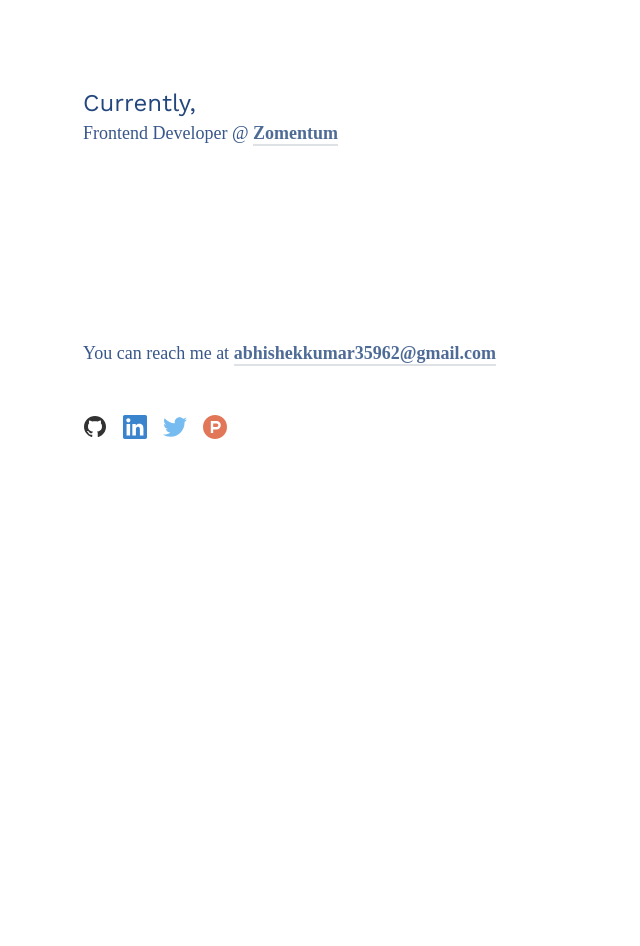
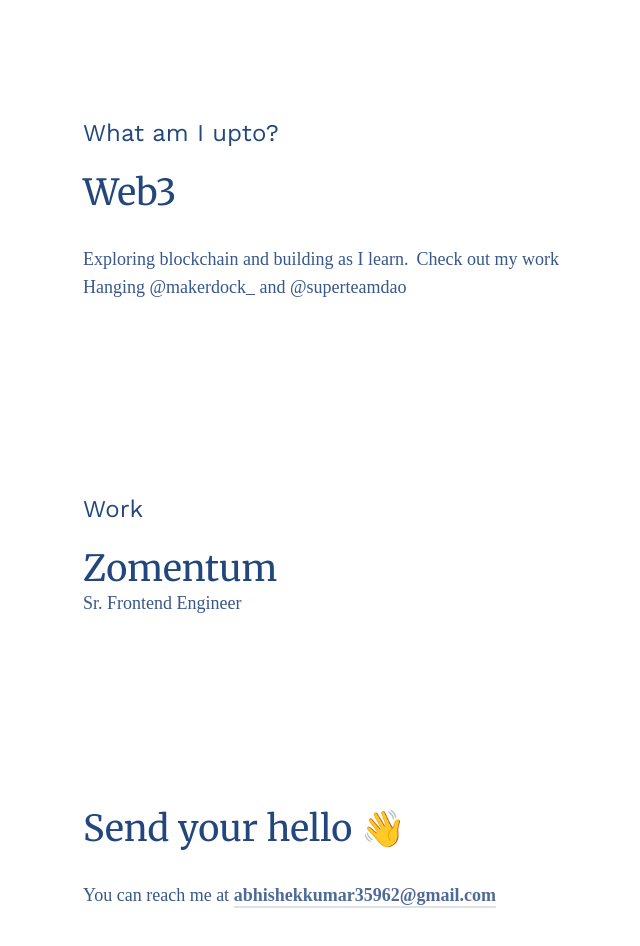
Before and after one commit to Abhikumar98/portfolio-2.0, a Next.js app: page / in a window 1280 px wide. Shown: the part 780-1726 px from the top of the page, without its empty margins (141-781 px from the left). Before the commit the page ends 1369 px from the top, so only its background shows below. Built offline with nearby package versions, Linux system fonts and the light colour scheme; a web font is replaced by a local one.

Commit message:
fix: minor layout + content

```diff
--- a/src/components/Link/index.tsx
+++ b/src/components/Link/index.tsx
@@ -1,11 +1,14 @@
+import Link from 'next/link';
 import React, { FC } from 'react';
 
-const Link: FC<{
+const ExternalLink: FC<{
 	url: string;
 	children: React.ReactNode;
 	className?: string;
 	hideUnderline?: boolean;
-}> = ({ children, url, className, hideUnderline }) => {
+	externalLink?: boolean;
+}> = ({ children, url, className, hideUnderline, externalLink = true }) => {
+	if (externalLink) {
 		return (
 			<a
 				target="_blank"
@@ -18,6 +21,15 @@
 				{children}
 			</a>
 		);
+	}
+
+	return (
+		<span className="mx-2">
+			<Link className="cursor-ne-resize" href={url}>
+				{children}
+			</Link>
+		</span>
+	);
 };
 
-export default Link;
+export default ExternalLink;
--- a/src/pages/index.tsx
+++ b/src/pages/index.tsx
@@ -1,7 +1,7 @@
 import Image from 'next/image';
 
 import Heading from '@/components/Heading';
-import Link from '@/components/Link';
+import ExternalLink from '@/components/Link';
 import Page from '@/components/Page';
 import Paragraph from '@/components/Paragraph';
 import Subheading from '@/components/Subheading';
@@ -56,7 +56,7 @@
 					<div>
 						<div className="mb-6">
 							<Subheading>Hello 👋</Subheading>
-							<Heading level="4xl">{`I'm Abhishek kumar`}</Heading>
+							<Heading level="4xl">{`I'm Abhishek Kumar`}</Heading>
 						</div>
 						<Paragraph>
 							Frontend Web Developer based out of Bangalore,
@@ -72,26 +72,9 @@
 						/>
 					</div>
 				</div>
-			</Page>
-			<Page>
-				<Subheading>
-					Currently,
-					<Paragraph>
-						Frontend Developer @{' '}
-						<Link url="https://zomentum.com">Zomentum</Link>
-					</Paragraph>
-				</Subheading>
-			</Page>
-			<Paragraph>
-				You can reach me at{' '}
-				<Link url="mailto:abhishekkumar35962@gmail.com?subject=Hey Abhishek, I was checking out your portfolio&body=👋 Hey, wanted to have a quick chat.">
-					abhishekkumar35962@gmail.com
-				</Link>
-			</Paragraph>
-			<div className="my-12">
 				<footer className="my-4 flex items-center space-x-4 pb-4 sm:my-0 sm:pb-0">
 					<div>
-						<Link
+						<ExternalLink
 							hideUnderline
 							url="https://github.com/Abhikumar98"
 						>
@@ -105,10 +88,10 @@
 										: '/svg/github.svg'
 								}
 							/>
-						</Link>
+						</ExternalLink>
 					</div>
 					<div>
-						<Link
+						<ExternalLink
 							hideUnderline
 							url="https://www.linkedin.com/in/abhishekkumar98/"
 						>
@@ -118,10 +101,10 @@
 								height={24}
 								src="/svg/linkedin.svg"
 							/>
-						</Link>
+						</ExternalLink>
 					</div>
 					<div>
-						<Link
+						<ExternalLink
 							hideUnderline
 							url="https://twitter.com/abhikumar_98"
 						>
@@ -131,10 +114,10 @@
 								height={24}
 								src="/svg/twitter.svg"
 							/>
-						</Link>
+						</ExternalLink>
 					</div>
 					<div>
-						<Link
+						<ExternalLink
 							hideUnderline
 							url="https://www.producthunt.com/@abhikumar98"
 						>
@@ -144,10 +127,97 @@
 								height={24}
 								src="/svg/producthunt.svg"
 							/>
-						</Link>
+						</ExternalLink>
 					</div>
 				</footer>
-			</div>
+			</Page>
+			<Page>
+				<Subheading>What am I upto?</Subheading>
+				<Heading>Web3</Heading>
+				<Paragraph className="">
+					Exploring blockchain and building as I learn.
+					<ExternalLink externalLink={false} url="/projects">
+						Check out my work
+					</ExternalLink>
+					<div className="">
+						Hanging @makerdock_ and @superteamdao
+					</div>
+				</Paragraph>
+			</Page>
+			<Page>
+				<Subheading>Work</Subheading>
+				<Heading>
+					Zomentum
+					<Paragraph>Sr. Frontend Engineer</Paragraph>
+				</Heading>
+			</Page>
+			<Heading>Send your hello 👋</Heading>
+			<Paragraph>
+				You can reach me at{' '}
+				<ExternalLink url="mailto:abhishekkumar35962@gmail.com?subject=Hey Abhishek, I was checking out your portfolio&body=👋 Hey, wanted to have a quick chat.">
+					abhishekkumar35962@gmail.com
+				</ExternalLink>
+			</Paragraph>
+			{/* <div className="my-12">
+				<footer className="my-4 flex items-center space-x-4 pb-4 sm:my-0 sm:pb-0">
+					<div>
+						<ExternalLink
+							hideUnderline
+							url="https://github.com/Abhikumar98"
+						>
+							<Image
+								alt="Github"
+								width={24}
+								height={24}
+								src={
+									isDarkMode
+										? '/svg/githubdark.svg'
+										: '/svg/github.svg'
+								}
+							/>
+						</ExternalLink>
+					</div>
+					<div>
+						<ExternalLink
+							hideUnderline
+							url="https://www.linkedin.com/in/abhishekkumar98/"
+						>
+							<Image
+								alt="LinkedIn"
+								width={24}
+								height={24}
+								src="/svg/linkedin.svg"
+							/>
+						</ExternalLink>
+					</div>
+					<div>
+						<ExternalLink
+							hideUnderline
+							url="https://twitter.com/abhikumar_98"
+						>
+							<Image
+								alt="Twitter"
+								width={24}
+								height={24}
+								src="/svg/twitter.svg"
+							/>
+						</ExternalLink>
+					</div>
+					<div>
+						<ExternalLink
+							hideUnderline
+							url="https://www.producthunt.com/@abhikumar98"
+						>
+							<Image
+								alt="ProductHunt"
+								width={24}
+								height={24}
+								src="/svg/producthunt.svg"
+							/>
+						</ExternalLink>
+					</div>
+				</footer>
+			</div> */}
 		</div>
 	);
 };
```
Lines whose indentation alone changed are shown as unchanged.
